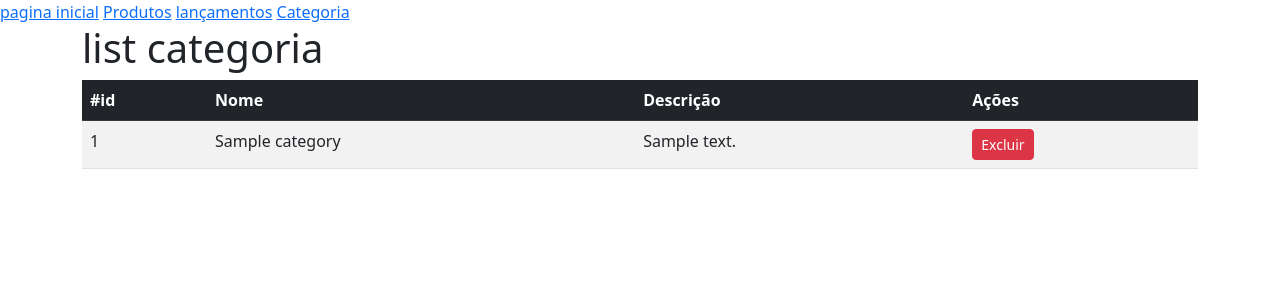
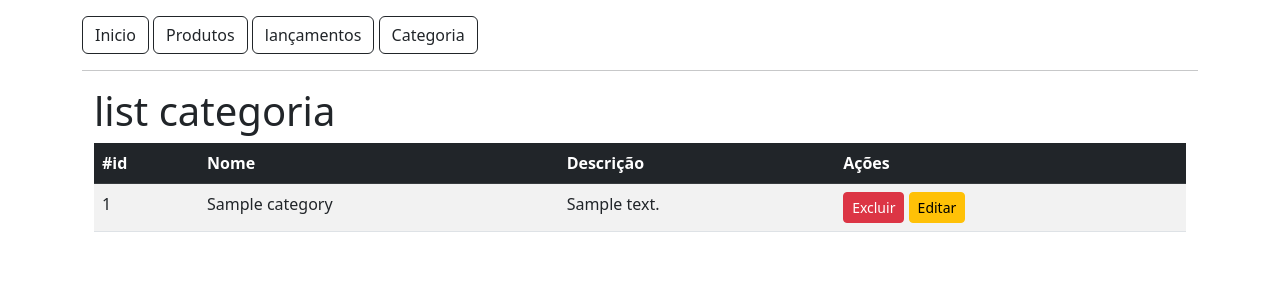
Before and after one commit to Pablohenrique2/beacademy-devstart-php-db, a PHP site: page /categorias in a window 1280 px wide. Shown: the top 300 px of the page. Run offline with PHP 8.4, Linux system fonts and the light colour scheme; tables that the repository leaves empty or names only in its code hold one stand-in row (values such as "Sample post").

Commit message:
melhorando um pouco do visual do site

```diff
--- a/config/Routes.php
+++ b/config/Routes.php
@@ -16,6 +16,7 @@ $routes = [
   '/categorias' => createRouter(CategoryController::class, "listAction"),
   '/categorias/nova' => createRouter(CategoryController::class, "addAction"),
   '/categorias/excluir' => createRouter(CategoryController::class, "removeAction"),
+  '/categorias/editar' => createRouter(CategoryController::class, "editarAction"),
 
 ];
 
--- a/public/index.php
+++ b/public/index.php
@@ -1,5 +1,7 @@
 <?php
 include "../vendor/autoload.php";
+
+use App\Controller\ErrorController;
 /*
 use App\Connection\Connection;
 
@@ -16,11 +18,6 @@ while ($registros = $preparacao->fetch()) {
 */
 
 
-use App\Controller\ErrorController;
-
-include dirname(__DIR__) . "/src/View/head/head.php";
-include dirname(__DIR__) . '/src/View/menu/nav.php';
-
 $url = explode('?', $_SERVER['REQUEST_URI'])[0];
 $routes = include "../config/Routes.php";
 if (false == isset($routes[$url])) {
@@ -31,4 +28,3 @@ if (false == isset($routes[$url])) {
 $controllerName = $routes[$url]['controller'];
 $methodName = $routes[$url]['method'];
 (new $controllerName())->$methodName();
-include dirname(__DIR__) . "/src/View/footer/footer.php";
--- a/src/Controller/AbstractController.php
+++ b/src/Controller/AbstractController.php
@@ -8,6 +8,9 @@ abstract class AbstractController
 {
   public function render(string $viewName,  $data = null): void
   {
+    include dirname(__DIR__) . "/View/_partials/head.php";
+    include dirname(__DIR__) . '/View/menu/nav.php';
     include dirname(__DIR__) . "/View/{$viewName}.php";
+    include dirname(__DIR__) . "/View/_partials/footer.php";
   }
 }
--- a/src/Controller/CategoryController.php
+++ b/src/Controller/CategoryController.php
@@ -41,8 +41,22 @@ class CategoryController extends AbstractController
     $result->execute();
     parent::render("category/excluir");
   }
-  public function editAction()
+  public function editarAction()
   {
-    parent::render("category/edit");
+    $id = $_GET['id'];
+    $con = Connection::getConnection();
+    if ($_POST) {
+      $newName = $_POST['name'];
+      $newDescripition = $_POST['description'];
+      $query = "UPDATE tb_category SET name ='{$newName}' , description ='{$newDescripition}' where id ='{$id}'";
+      $result = $con->prepare($query);
+      $result->execute();
+      echo "categoria atualizada";
+    }
+    $query = "SELECT * FROM tb_category where id='{$id}'";
+    $result = $con->prepare($query);
+    $result->execute();
+    $data = $result->fetch(\PDO::FETCH_ASSOC);
+    parent::render("category/edit", $data);
   }
 }
--- a/src/View/head/head.php
+++ b/src/View/_partials/head.php
@@ -7,7 +7,7 @@
   <meta name="viewport" content="width=device-width, initial-scale=1.0">
   <!-- CSS only -->
   <link href="https://cdn.jsdelivr.net/npm/bootstrap@5.2.0-beta1/dist/css/bootstrap.min.css" rel="stylesheet" integrity="sha384-0evHe/X+R7YkIZDRvuzKMRqM+OrBnVFBL6DOitfPri4tjfHxaWutUpFmBp4vmVor" crossorigin="anonymous">
-  <title>Document</title>
+  <title>Lojinha virtual-admin</title>
 </head>
 
-<body>
+<body class="container">
--- a/src/View/category/list.php
+++ b/src/View/category/list.php
@@ -1,5 +1,3 @@
-<!-- CSS only -->
-<link href="https://cdn.jsdelivr.net/npm/bootstrap@5.2.0-beta1/dist/css/bootstrap.min.css" rel="stylesheet" integrity="sha384-0evHe/X+R7YkIZDRvuzKMRqM+OrBnVFBL6DOitfPri4tjfHxaWutUpFmBp4vmVor" crossorigin="anonymous">
 <div class="container">
   <h1>list categoria</h1>
 
@@ -22,7 +20,10 @@
         echo " <td>{$id}</td>";
         echo " <td>{$name}</td>";
         echo " <td>{$description}</td>";
-        echo "<td><a href='/categorias/excluir?id={$id}' class='btn btn-danger btn-sm'>Excluir</a></td> ";
+        echo "<td>
+        <a href='/categorias/excluir?id={$id}' class='btn btn-danger btn-sm'>Excluir</a>
+        <a href='/categorias/editar?id={$id}' class='btn btn-warning btn-sm'>Editar</a>
+        </td> ";
         echo "</tr>";
       };
       ?>
--- a/src/View/menu/nav.php
+++ b/src/View/menu/nav.php
@@ -1,4 +1,7 @@
-<a href="/">pagina inicial</a>
-<a href="/produto">Produtos</a>
-<a href="/produto/novo">lançamentos</a>
-<a href="/categorias">Categoria</a>
+<nav class="mt-3">
+  <a href="/" class="btn btn-outline-dark">Inicio</a>
+  <a href="/produto" class="btn btn-outline-dark">Produtos</a>
+  <a href="/produto/novo" class="btn btn-outline-dark">lançamentos</a>
+  <a href="/categorias" class="btn btn-outline-dark">Categoria</a>
+</nav>
+<hr>
```
Also changed, not shown: src/View/category/edit.php (+7 -0 lines), src/View/_partials/footer.php (renamed from src/View/footer/footer.php).
